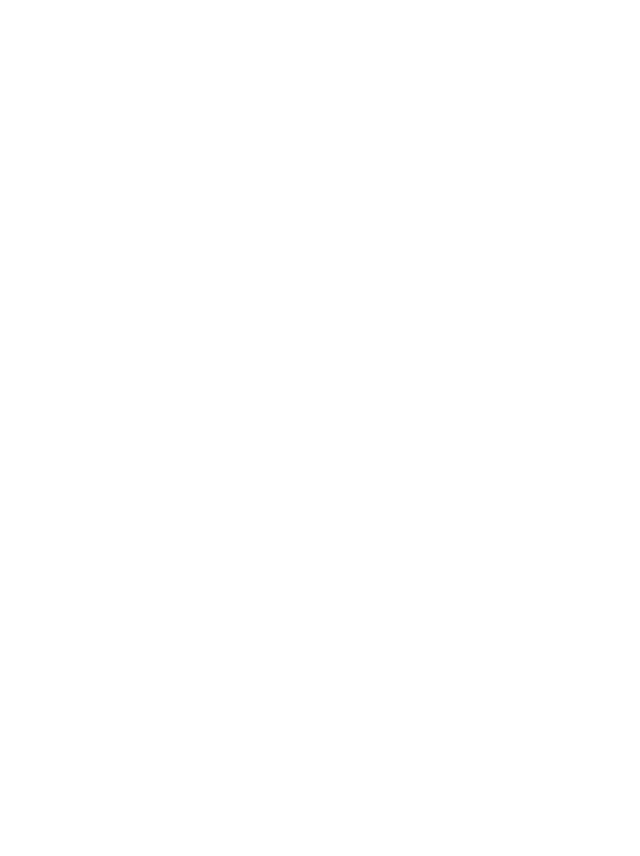
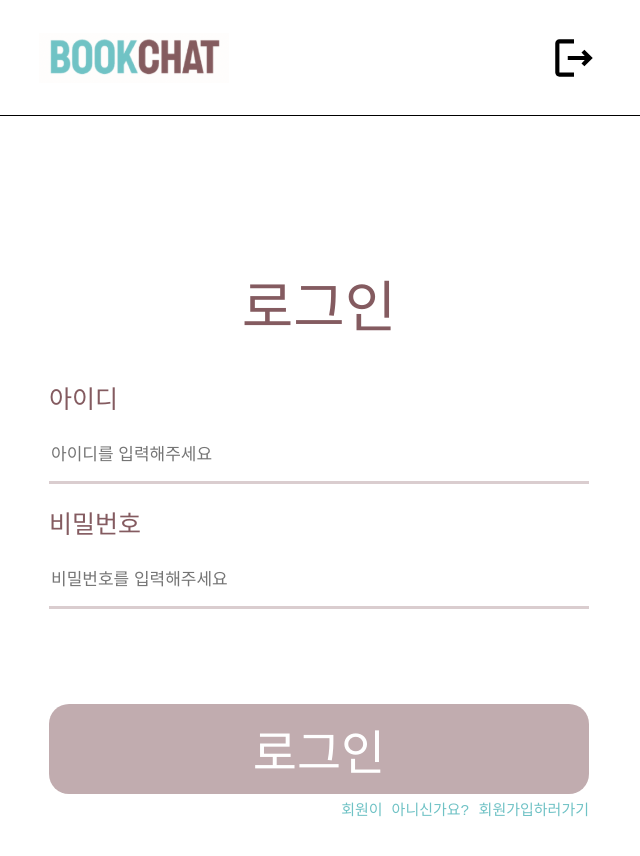
Before and after one commit to wwweric12/BookChat-front-end, a React (Create React App) app: page / in a window 1280 px wide. Shown: the top 856 px of the page, without its empty margins (321-961 px from the left). Before the commit the page ends 800 px from the top, so only its background shows below. Built offline with nearby package versions, Linux system fonts and the light colour scheme; a web font is replaced by a local one.

Commit message:
feat: login-page 구현

```diff
--- a/src/App.js
+++ b/src/App.js
@@ -1,12 +1,20 @@
+import { Route, BrowserRouter as Router, Routes } from 'react-router-dom';
 import { ThemeProvider } from 'styled-components';
 
+import Header from './assets/component/Header.jsx';
+import Login from './assets/pages/Login/Login.jsx';
 import { Theme } from './styles/Theme';
 
 const App = () => {
   return (
-    <>
-      <ThemeProvider theme={Theme}></ThemeProvider>
-    </>
+    <ThemeProvider theme={Theme}>
+      <Router>
+        <Header />
+        <Routes>
+          <Route path="/" element={<Login />} />
+        </Routes>
+      </Router>
+    </ThemeProvider>
   );
 };
 
--- a/src/assets/component/Input.jsx
+++ b/src/assets/component/Input.jsx
@@ -1,13 +1,14 @@
 import { styled } from 'styled-components';
 
-export const Input = ({ placeholder, tyep, register, inputId, title }) => {
+const Input = ({ placeholder, type, register, inputId, title }) => {
   return (
     <InputContainer>
       <InputTitle>{title}</InputTitle>
-      <InputContent placeholder={placeholder} /*type={type} {...register(inputId)} id={inputId}*/ />
+      <InputContent placeholder={placeholder} type={type} {...register(inputId)} id={inputId} />
     </InputContainer>
   );
 };
+export default Input;
 
 const InputContainer = styled.div`
   width: 540px;
@@ -20,6 +21,7 @@ const InputTitle = styled.div`
   font-size: 25px;
   display: flex;
   align-items: center;
+  color: ${({ theme }) => theme.colors.BROWN100};
 `;
 
 const InputContent = styled.input`
--- /dev/null
+++ b/src/assets/pages/Login/Login.jsx
@@ -0,0 +1,94 @@
+import { yupResolver } from '@hookform/resolvers/yup';
+import { useForm } from 'react-hook-form';
+import { Link } from 'react-router-dom';
+import { styled } from 'styled-components';
+
+import Input from '../../component/Input.jsx';
+import LargeButton from '../../component/LargeButton.jsx';
+
+import { validation } from './Validation.jsx';
+
+const Login = () => {
+  const {
+    register,
+    handleSubmit,
+    formState: { errors },
+  } = useForm({
+    resolver: yupResolver(validation),
+    mode: 'onSubmit',
+    reValidateMode: 'onSubmit',
+  });
+
+  const onSubmit = (data) => {
+    console.log(data);
+  };
+
+  return (
+    <LoginConatiner>
+      <LoginTitle>로그인</LoginTitle>
+      <LoginForm onSubmit={handleSubmit(onSubmit)}>
+        <InputContainer>
+          <Input title="아이디" placeholder="아이디를 입력해주세요" type="id" register={register} inputId="id" />
+          {errors.id && <LoginError>{errors.id.message}</LoginError>}
+          <Input
+            title="비밀번호"
+            placeholder="비밀번호를 입력해주세요"
+            type="password"
+            register={register}
+            inputId="password"
+          />
+          {errors.password && <LoginError>{errors.password.message}</LoginError>}
+        </InputContainer>
+        <LargeButton text="로그인" />
+      </LoginForm>
+      <SignupLink to="/signup">회원이 아니신가요? 회원가입하러가기</SignupLink>
+    </LoginConatiner>
+  );
+};
+
+export default Login;
+
+const LoginConatiner = styled.div`
+  width: 540px;
+  height: 606px;
+  margin: 120px auto;
+  display: flex;
+  flex-direction: column;
+  justify-content: center;
+  align-items: center;
+`;
+
+const LoginTitle = styled.div`
+  width: 380px;
+  height: 125px;
+  font-size: 56px;
+  display: flex;
+  justify-content: center;
+  align-items: center;
+  color: ${({ theme }) => theme.colors.BROWN100};
+`;
+
+const InputContainer = styled.div`
+  width: 100%;
+  margin-bottom: 80px;
+`;
+
+const LoginForm = styled.form`
+  width: 100%;
+`;
+
+const LoginError = styled.div`
+  width: 100%;
+  color: #ea533c;
+  font-size: 10px;
+`;
+
+const SignupLink = styled(Link)`
+  width: 100%;
+  height: 35px;
+  font-size: 15px;
+  display: flex;
+  justify-content: end;
+  align-items: center;
+  color: ${({ theme }) => theme.colors.MINT100};
+`;
--- /dev/null
+++ b/src/assets/pages/Login/Validation.jsx
@@ -0,0 +1,11 @@
+import * as yup from 'yup';
+export const validation = yup.object().shape({
+  id: yup
+    .string()
+    .required('아이디가 잘못되었습니다')
+    .matches(/^[a-z0-9]{4,20}$/, '아이디가 잘못되었습니다'),
+  password: yup
+    .string()
+    .required('비밀번호가 잘못되었습니다')
+    .matches(/^(?=.*[A-Za-z])(?=.*\d)(?=.*[!@#$%^&*])[A-Za-z\d!@#$%^&*]{8,13}$/, '비밀번호가 잘못되었습니다'),
+});
```
Also changed, not shown: 1 other file (tests, documents, lock files or other folders).
